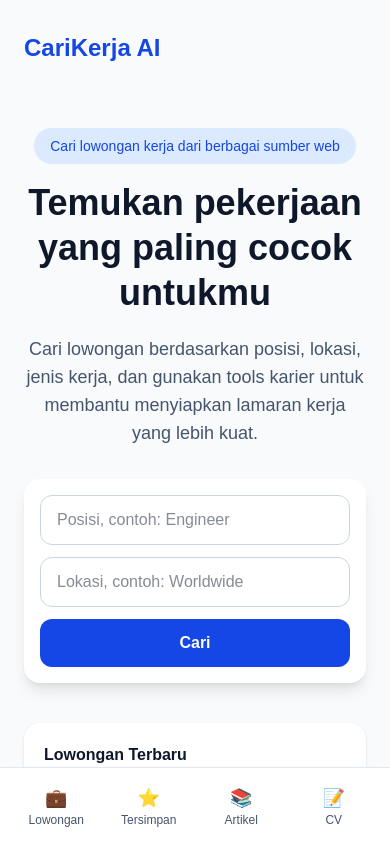
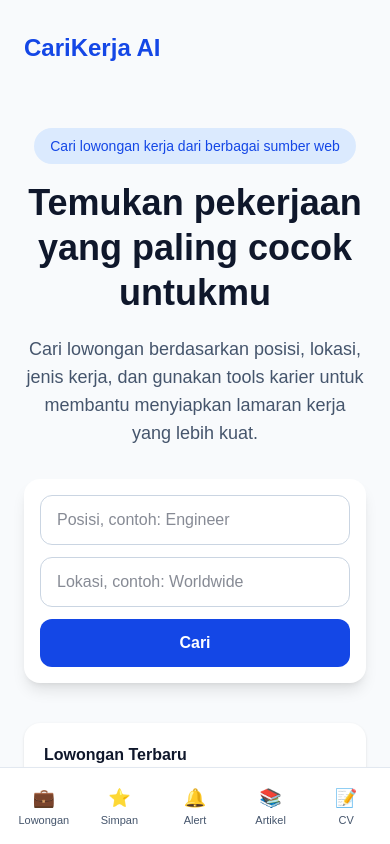
Before and after one commit to pengembanganbrian-coder/carikerja-ai, a Next.js app: page / in a window 390 px wide. Shown: the top 844 px of the page. Built offline with nearby package versions, Linux system fonts and the light colour scheme.

Commit message:
Add job alerts to navigation and sitemap

```diff
--- a/app/components/MobileBottomNav.tsx
+++ b/app/components/MobileBottomNav.tsx
@@ -1,23 +1,28 @@
 export default function MobileBottomNav() {
   return (
-    <nav className="fixed bottom-0 left-0 right-0 z-50 border-t border-slate-200 bg-white px-3 py-2 shadow-lg md:hidden">
-      <div className="grid grid-cols-4 gap-1 text-center text-xs font-medium text-slate-600">
-        <a href="/jobs" className="rounded-xl px-2 py-2 hover:bg-blue-50 hover:text-blue-700">
+    <nav className="fixed bottom-0 left-0 right-0 z-50 border-t border-slate-200 bg-white px-2 py-2 shadow-lg md:hidden">
+      <div className="grid grid-cols-5 gap-1 text-center text-[11px] font-medium text-slate-600">
+        <a href="/jobs" className="rounded-xl px-1 py-2 hover:bg-blue-50 hover:text-blue-700">
           <div className="text-lg">💼</div>
           <div>Lowongan</div>
         </a>
 
-        <a href="/saved-jobs" className="rounded-xl px-2 py-2 hover:bg-blue-50 hover:text-blue-700">
+        <a href="/saved-jobs" className="rounded-xl px-1 py-2 hover:bg-blue-50 hover:text-blue-700">
           <div className="text-lg">⭐</div>
-          <div>Tersimpan</div>
+          <div>Simpan</div>
         </a>
 
-        <a href="/blog" className="rounded-xl px-2 py-2 hover:bg-blue-50 hover:text-blue-700">
+        <a href="/job-alerts" className="rounded-xl px-1 py-2 hover:bg-blue-50 hover:text-blue-700">
+          <div className="text-lg">🔔</div>
+          <div>Alert</div>
+        </a>
+
+        <a href="/blog" className="rounded-xl px-1 py-2 hover:bg-blue-50 hover:text-blue-700">
           <div className="text-lg">📚</div>
           <div>Artikel</div>
         </a>
 
-        <a href="/tools/cv-checker" className="rounded-xl px-2 py-2 hover:bg-blue-50 hover:text-blue-700">
+        <a href="/tools/cv-checker" className="rounded-xl px-1 py-2 hover:bg-blue-50 hover:text-blue-700">
           <div className="text-lg">📝</div>
           <div>CV</div>
         </a>
--- a/app/sitemap.ts
+++ b/app/sitemap.ts
@@ -18,6 +18,18 @@ export default function sitemap(): MetadataRoute.Sitemap {
       lastModified: new Date(),
       changeFrequency: "hourly",
       priority: 0.9,
+    },
+    {
+      url: `${baseUrl}/saved-jobs`,
+      lastModified: new Date(),
+      changeFrequency: "weekly",
+      priority: 0.6,
+    },
+    {
+      url: `${baseUrl}/job-alerts`,
+      lastModified: new Date(),
+      changeFrequency: "weekly",
+      priority: 0.7,
     },
     {
       url: `${baseUrl}/blog`,
```
